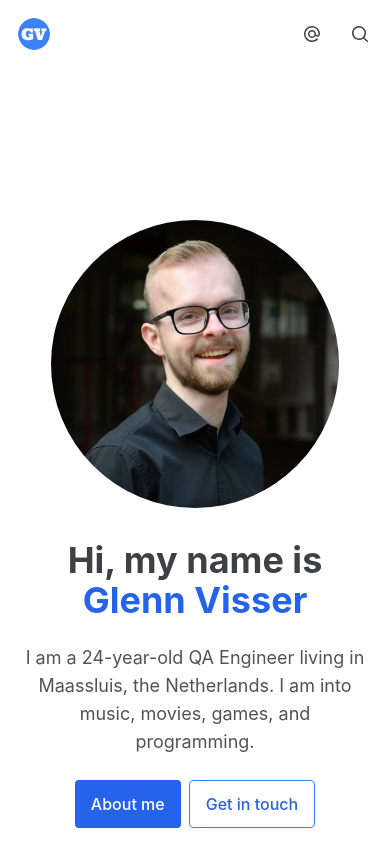
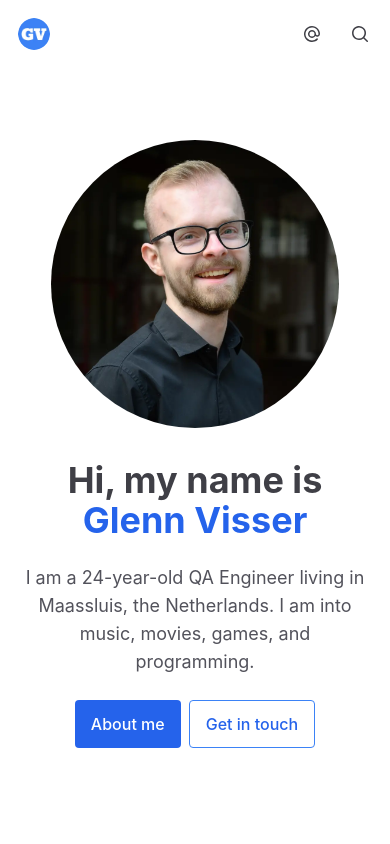
Before and after one commit to GVisser1/Website, a React (Vite) app: page / in a window 390 px wide. Built offline with nearby package versions, Linux system fonts and the light colour scheme.

Commit message:
Reduce top and bottom margin home page mobile

```diff
--- a/src/routes/index.tsx
+++ b/src/routes/index.tsx
@@ -20,7 +20,7 @@ const HomePage = (): JSX.Element => {
 
   return (
     <Page className="my-auto">
-      <header className="mx-auto mt-32 mb-56 grid laptop:max-w-7xl max-w-xl tablet-ls:max-w-4xl laptop:grid-cols-2 items-center justify-center gap-x-18 gap-y-8">
+      <header className="mx-auto mt-8 tablet-ls:mt-32 tablet-ls:mb-56 grid laptop:max-w-7xl max-w-xl tablet-ls:max-w-4xl laptop:grid-cols-2 items-center justify-center gap-x-18 gap-y-8">
         <div className="laptop:order-1 order-2 flex flex-col gap-y-6 laptop:gap-y-6 laptop:text-left text-center">
           <h1 className={headerClasses}>
             Hi, my name is <span className="text-light dark:text-light-dark">Glenn Visser</span>
```
